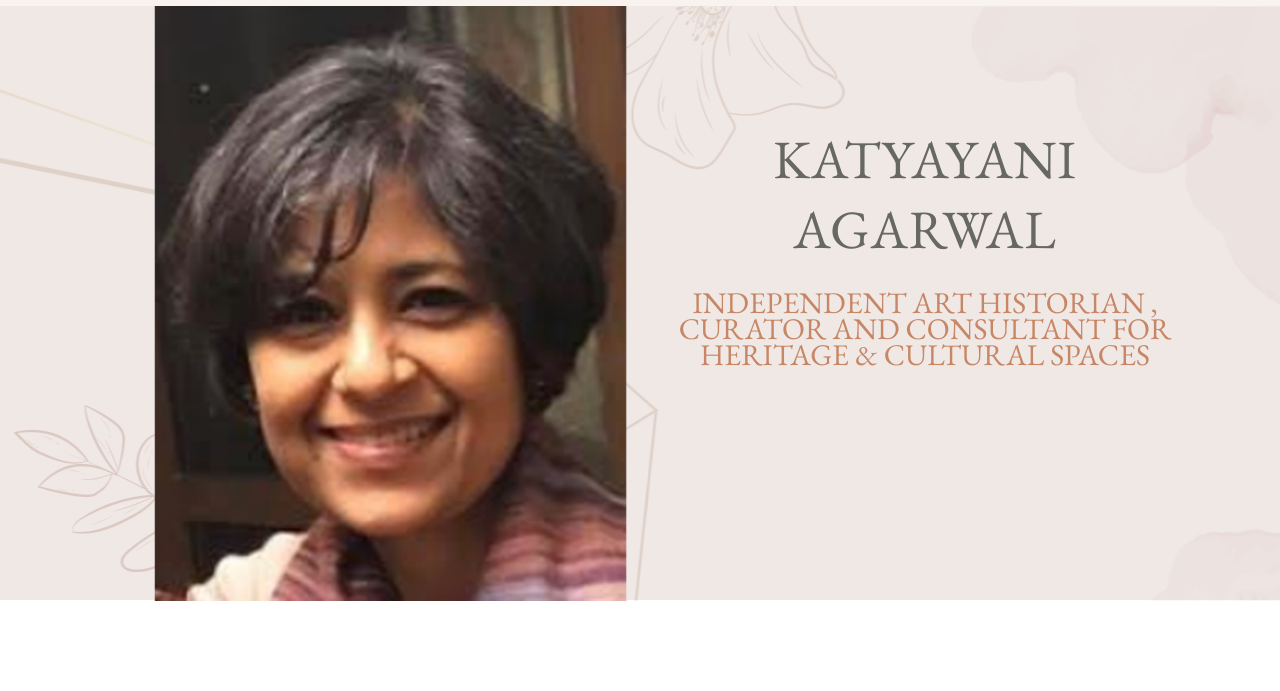
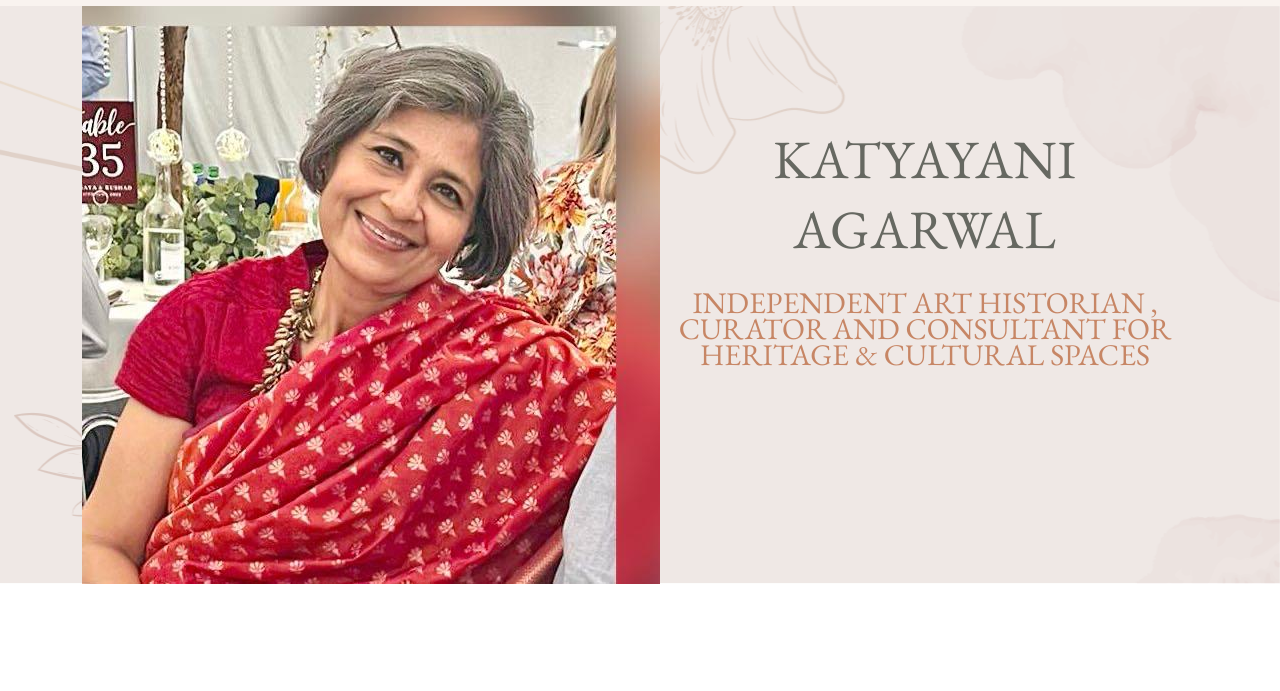
Before and after one commit to anjali-web-1/katyayani-agarwal, a plain HTML site: page index.html in a window 1280 px wide. Shown: the part 39-730 px from the top of the page. Drawn offline with nearby package versions, Linux system fonts and the light colour scheme.

Commit message:
Update index.html

```diff
--- a/index.html
+++ b/index.html
@@ -120,7 +120,7 @@
                         </div>
                         <div class="col-lg-6 align-self-end">
                             <div class="hero-thumb1" data-ani="slideinleft" data-ani-delay="0.1s">
-                                <img src="assets/img/home/katyayani.png" alt="Katyayani Agarwal">
+                                <img src="assets/img/home/katyayani.jpeg" alt="Katyayani Agarwal">
                             </div>
                         </div>
 
```
